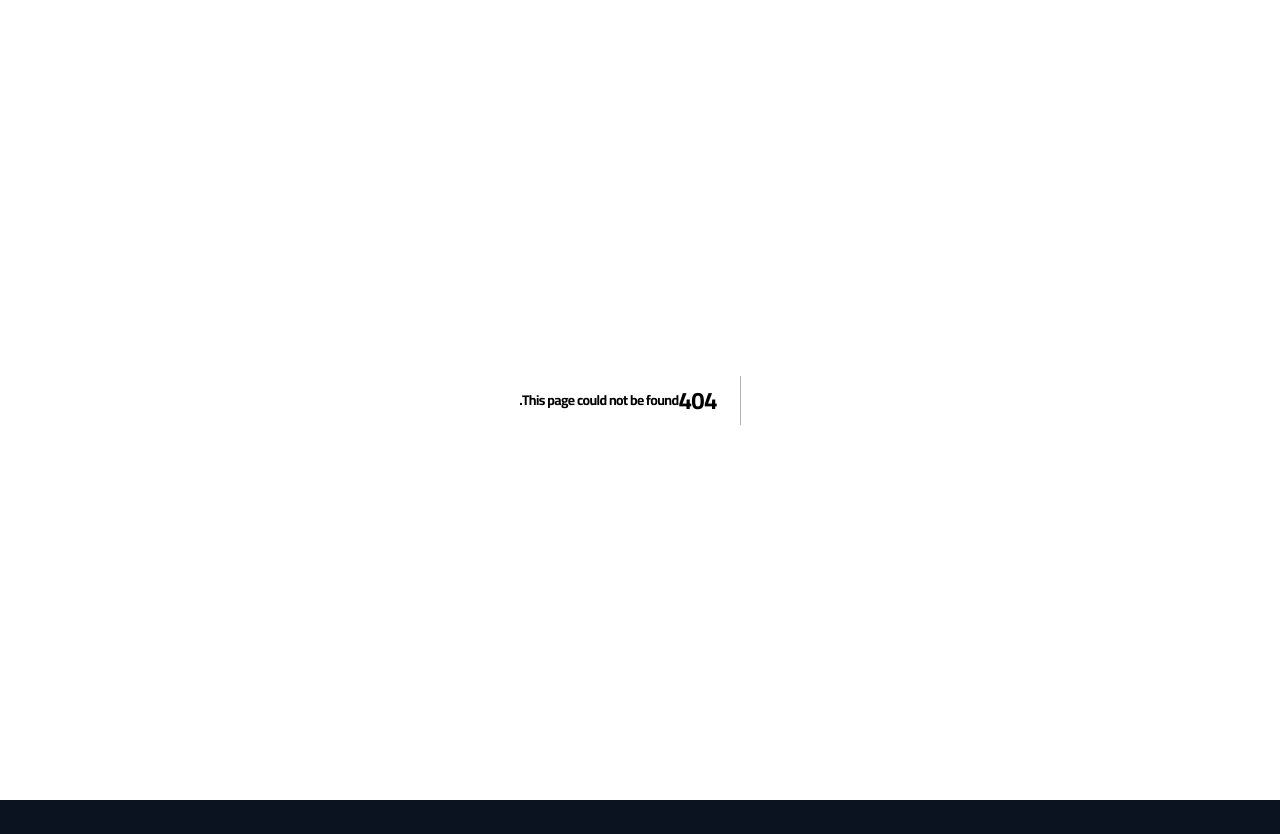
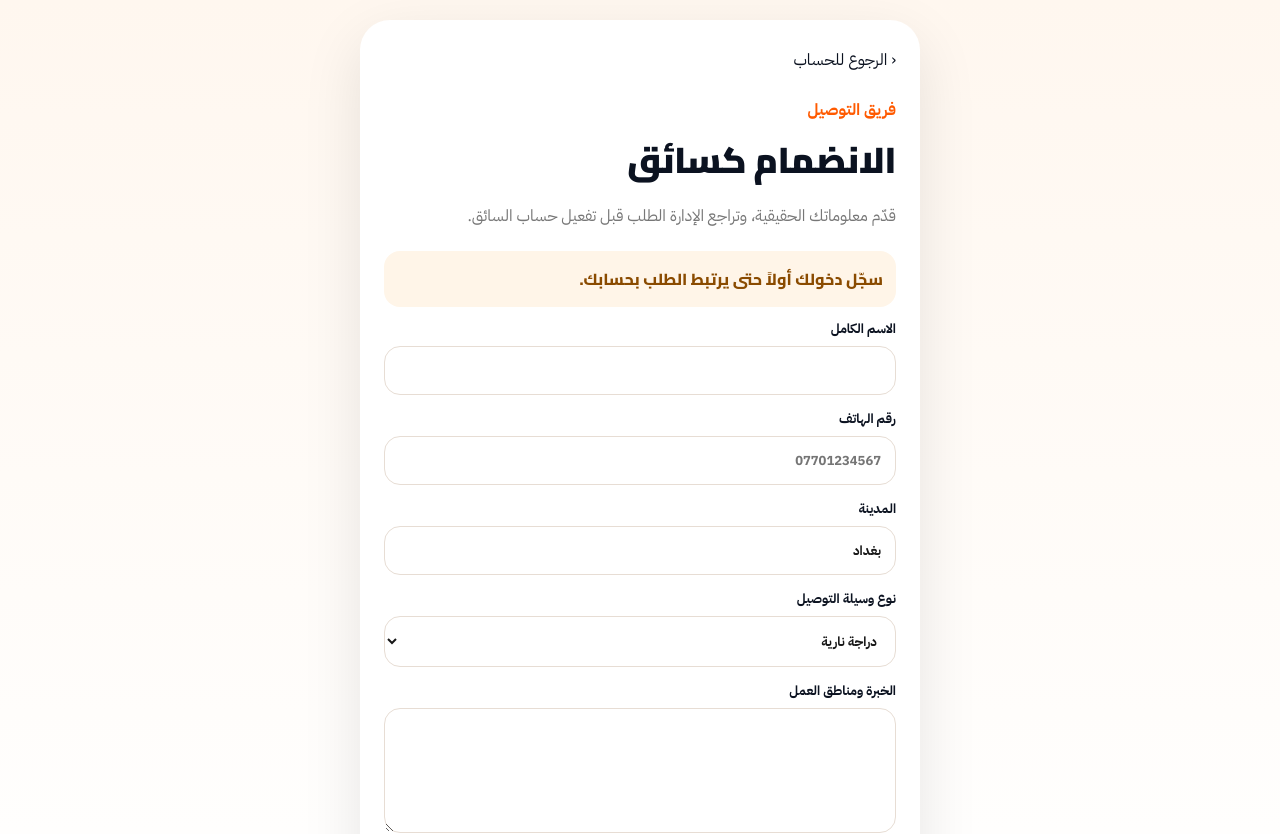
Before and after one commit to juda2018-del/juda-food-app, a Next.js app: page /driver-register in a window 1280 px wide. Before the commit this address had no page. Shown: the top 834 px of the page. Before the commit the page ends 800 px from the top, so only its background shows below. Built offline with nearby package versions, Linux system fonts and the light colour scheme; no server answers.

Commit message:
Add driver registration page

```diff
--- /dev/null
+++ b/app/driver-register/page.tsx
@@ -0,0 +1,5 @@
+import JoinApplicationForm from "../components/JoinApplicationForm";
+
+export default function DriverRegisterPage() {
+  return <JoinApplicationForm kind="driver" />;
+}
```
